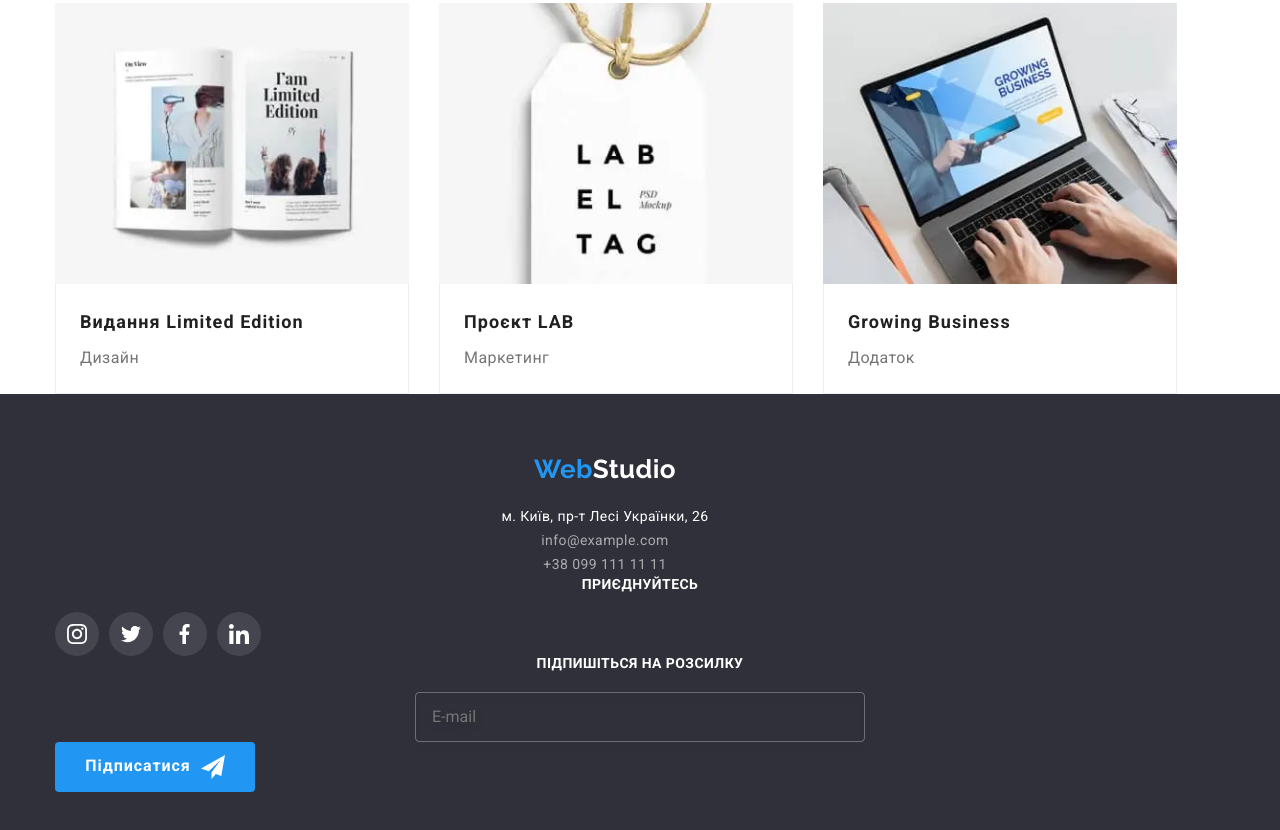
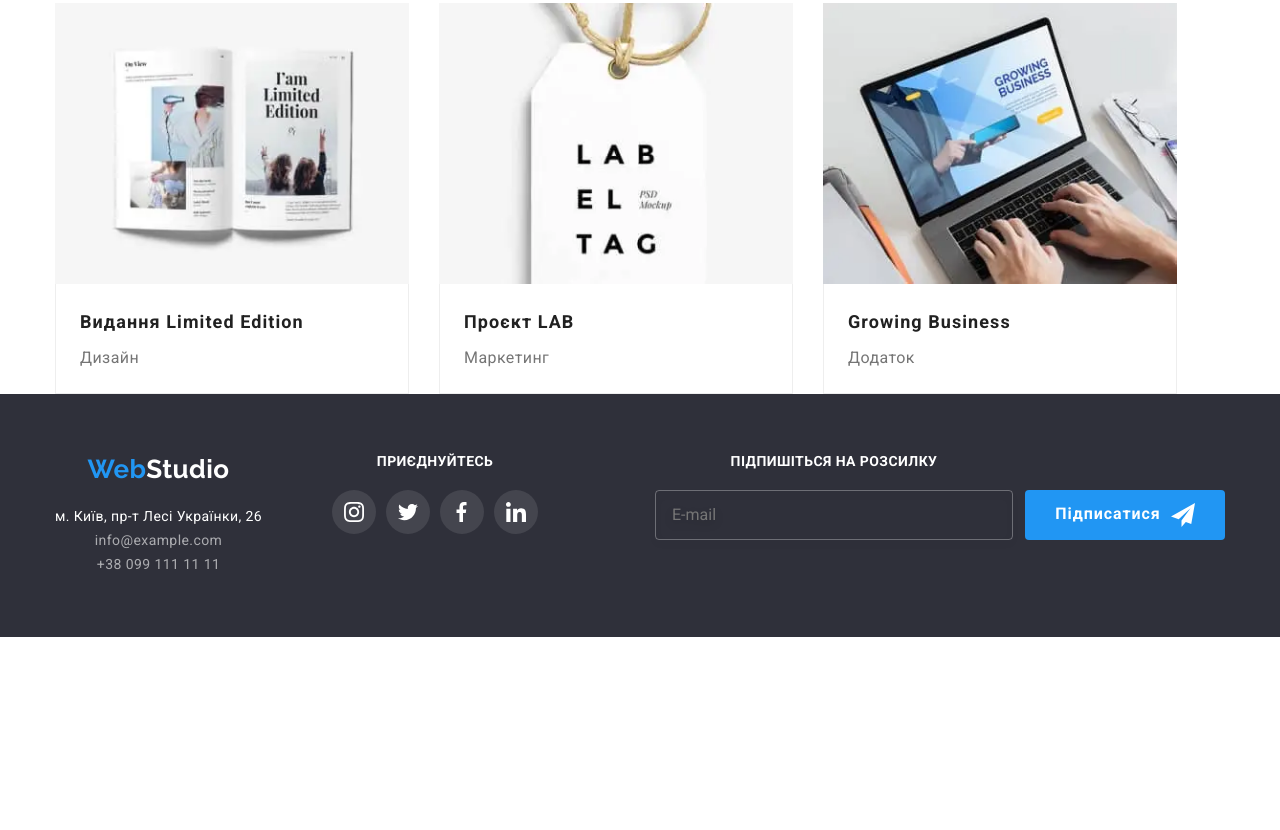
Before and after one commit to Lezvie7/goit-markup-hw-08, a plain HTML site: page portfolio.html in a window 1280 px wide. Shown: the part 1103-1933 px from the top of the page. After the commit the page ends 1740 px from the top, so only its background shows below. Drawn offline with nearby package versions, Linux system fonts and the light colour scheme.

Commit message:
Update Home Work 8 Fix footer

```diff
--- a/portfolio.html
+++ b/portfolio.html
@@ -782,7 +782,7 @@
         </div>
         <div class="box-footer-submit">
           <form class="sign-up-form">
-            <label>
+            <label class="sign-up-form__label">
               <p class="sign-up-form__text">Підпишіться на розсилку</p>
               <input class="sign-up-form__input" type="email" placeholder="E-mail" />
             </label>
--- a/sass/components/_footer.scss
+++ b/sass/components/_footer.scss
@@ -182,6 +182,20 @@
 @media screen and (min-width: 1200px) {
   .footer__wrapper-address {
     margin-right: 70px;
+  }
+  .container--flex {
+    display: flex;
+  }
+  .sign-up-form__input {
+    width: 358px;
+    text-align: left;
+  }
+  .sign-up-form {
+    display: flex;
+    align-items: end;
+  }
+  .sign-up-form__label {
+    margin-right: 12px;
   }
 }
 
```
Also changed, not shown: css/main.css, css/main.min.css, 2 other files.
